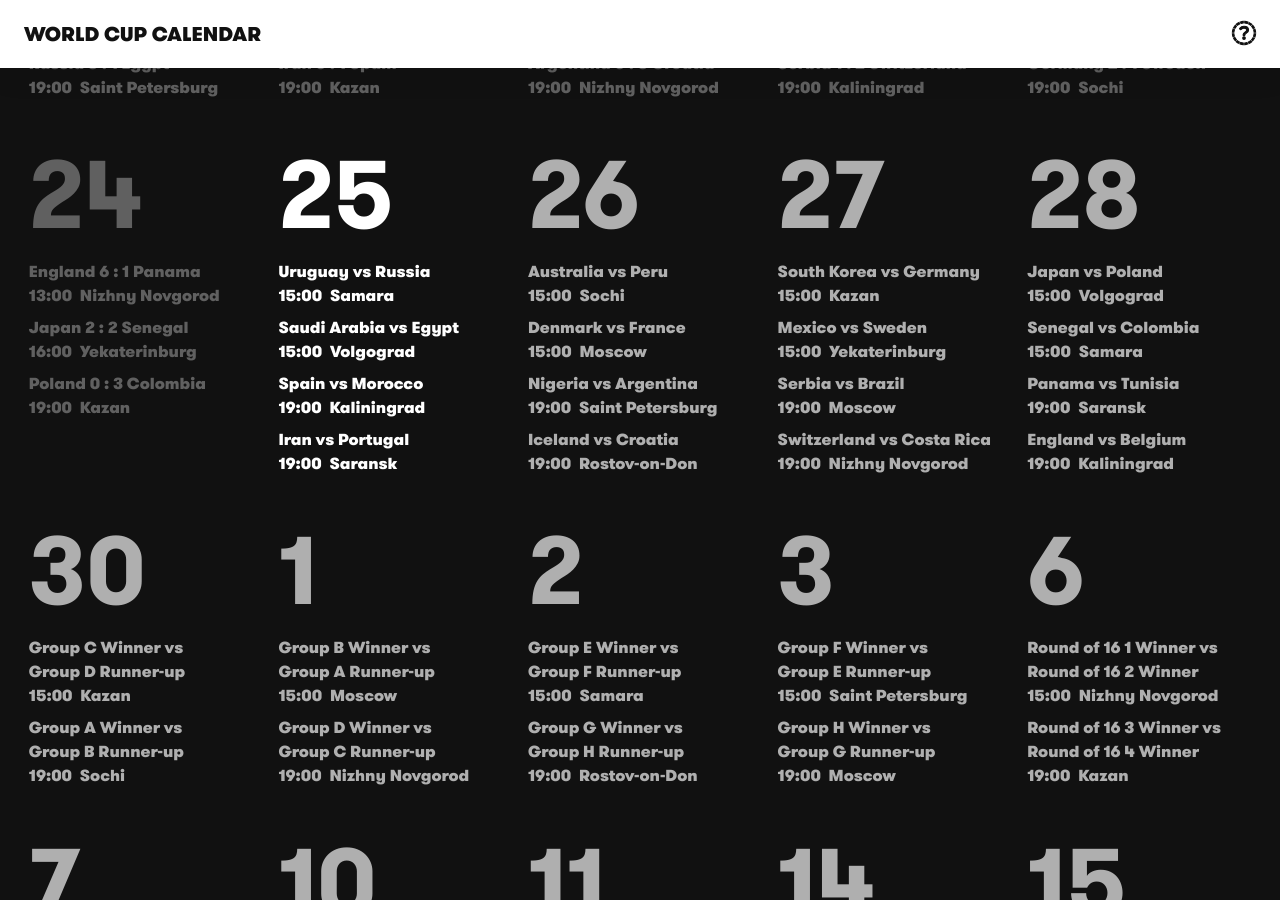
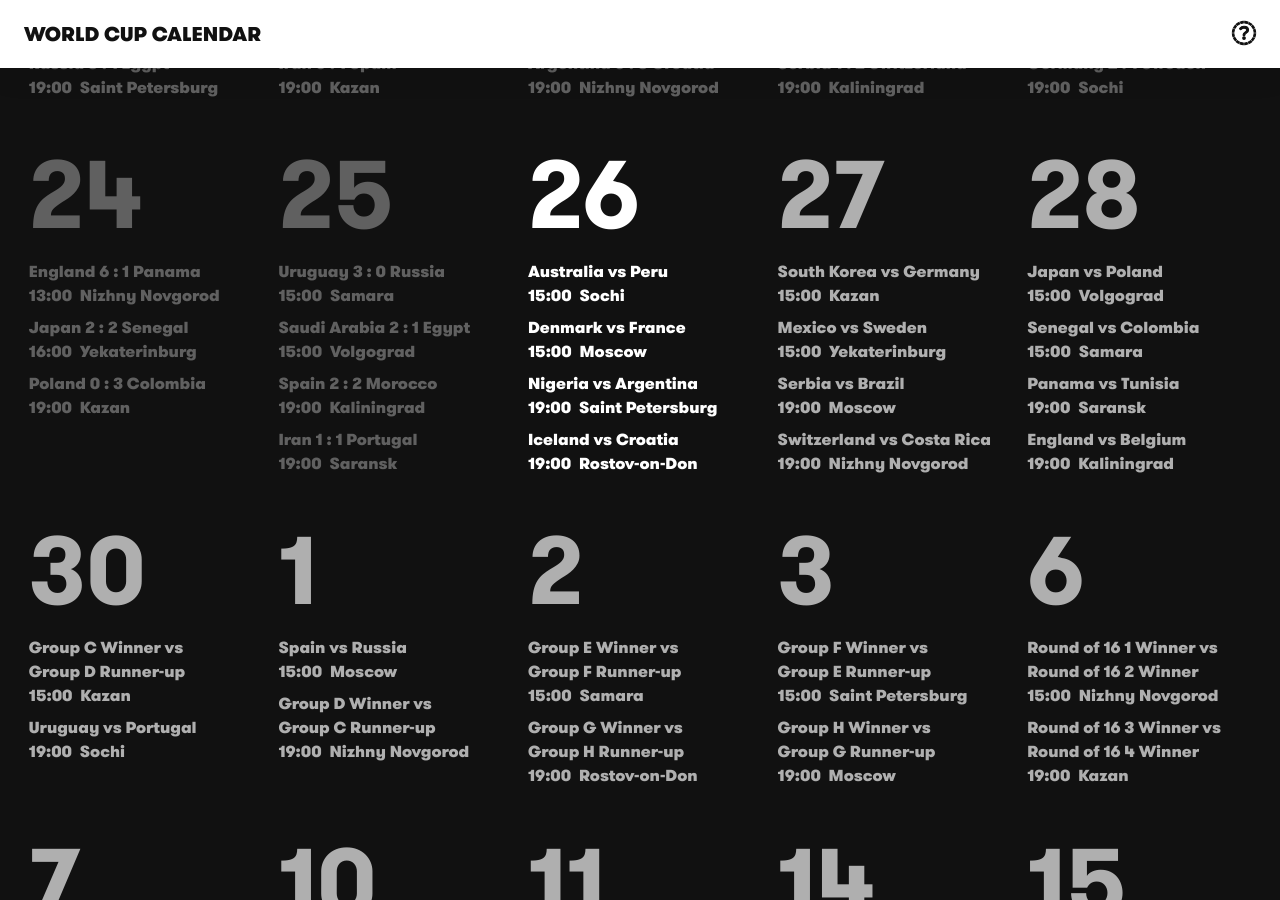
Before and after one commit to iamclydehoel/worldcupcalendar-2018, a Jekyll site: the page built from index.html, in a window 1280 px wide and 900 px high, scrolled down 720 px. Built offline with Jekyll 4.4.1, drawn with Linux system fonts in a browser that asks for light colours; nearby versions of some CDN libraries.

Commit message:
Delayed score and day update

```diff
--- a/_data/fixtures.yml
+++ b/_data/fixtures.yml
@@ -216,25 +216,25 @@
   matches:
     - team1: Uruguay
       team2: Russia
-      score:
+      score: '3 : 0'
       time: '15:00'
       venue: Samara
 
     - team1: Saudi Arabia
       team2: Egypt
-      score:
+      score: '2 : 1'
       time: '15:00'
       venue: Volgograd
 
     - team1: Spain
       team2: Morocco
-      score:
+      score: '2 : 2'
       time: '19:00'
       venue: Kaliningrad
 
     - team1: Iran
       team2: Portugal
-      score:
+      score: '1 : 1'
       time: '19:00'
       venue: Saransk
 
@@ -324,16 +324,16 @@
       time: '15:00'
       venue: Kazan
 
-    - team1: Group A Winner
-      team2: Group B Runner-up
+    - team1: Uruguay
+      team2: Portugal
       score:
       time: '19:00'
       venue: Sochi
 
 - date: '1/7'
   matches:
-    - team1: Group B Winner
-      team2: Group A Runner-up
+    - team1: Spain
+      team2: Russia
       score:
       time: '15:00'
       venue: Moscow
--- a/index.html
+++ b/index.html
@@ -9,7 +9,7 @@ excerpt: Lorem ipsum dolor sit amet
   <div class="calendar calendar--day">
 
     {% for day in site.data.fixtures %}
-      <div class="day{% if day.date == '25/6' %} day--current{% endif %}">
+      <div class="day{% if day.date == '26/6' %} day--current{% endif %}">
         <h3 class="day__title">{{ day.date | split:'/' | first }}</h3>
         <ul class="fixtures">
           {% for match in day.matches %}
```
